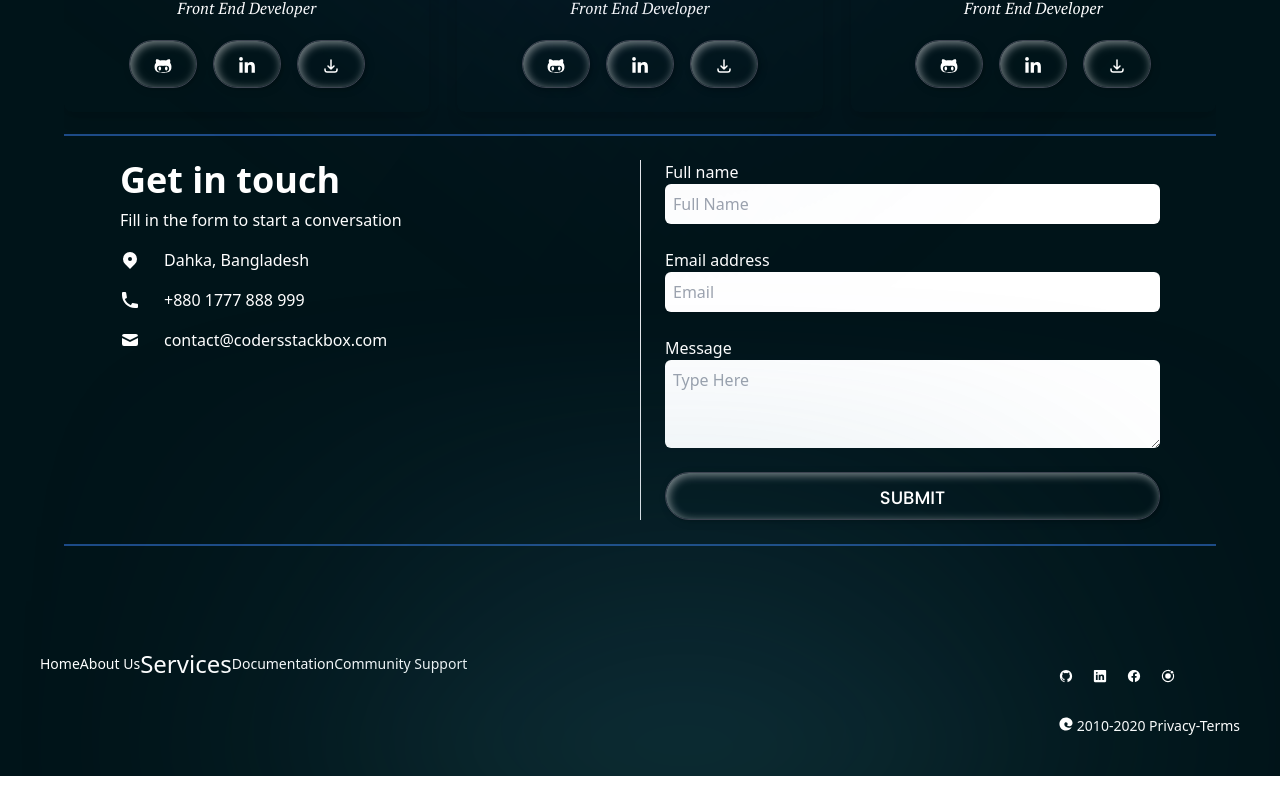
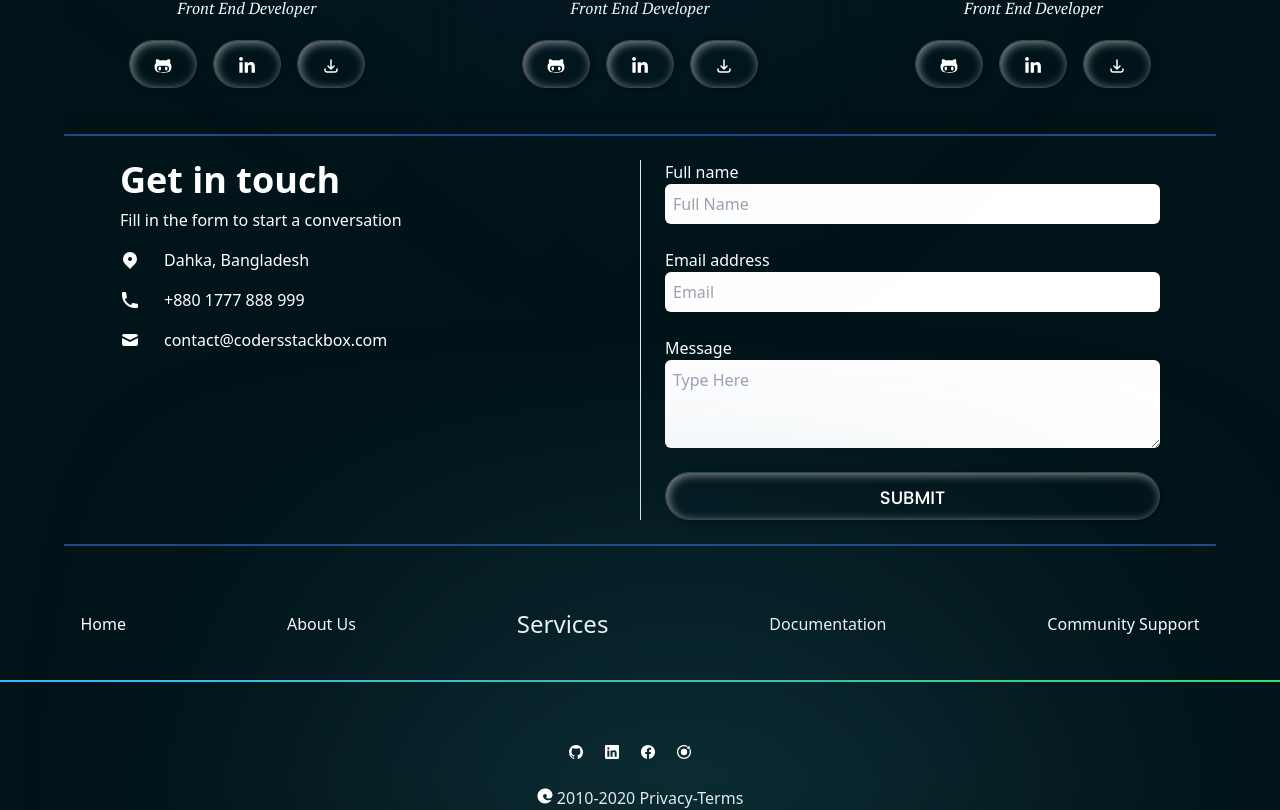
Before and after one commit to 1Md-Rakibul-Islam/coders-stackbox-client, a React (Create React App) app: page / in a window 1280 px wide. Shown: the part 2874-3684 px from the top of the page. Before the commit the page ends 3650 px from the top, so only its background shows below. Built offline with nearby package versions, Linux system fonts and the light colour scheme.

Commit message:
footer changes

```diff
--- a/src/Pages/Shared/Footer/Footer.js
+++ b/src/Pages/Shared/Footer/Footer.js
@@ -7,8 +7,9 @@ import styles from '../../../style';
 const Footer = () => {
     return (
 
-            <footer className={`${styles.boxWidth} mx-auto footer p-10 text-white relative flex justify-between `}>
+        <footer className={`${styles.boxWidth} mx-auto relative text-center `}>
             <div className="footer-gradient" />
+            <div className='w-full'>
                 <div>
 
                     <ul className='lg:flex md:flex sm:flex items-center mt-10 text-bold justify-around text-white'>
@@ -20,17 +21,19 @@ const Footer = () => {
                         {/* <li><Link to=''>Login</Link></li>
                         <li><Link to="">Sign Up</Link></li> */}
                     </ul>
+                    <div className='mt-10 bg-gradient-to-r from-accent to-secondary ' style={{ height: "2px" }} />
                 </div>
-                <hr className='mt-10'/>
-                <div className='text-white'>
+                <div className='text-white text-center'>
                     <div className='mt-5 mb-5 pt-10'>
                         <a className='mr-5 rounded-full ...' href=""><ion-icon name="logo-github"></ion-icon></a>
                         <a className='mr-5' href=""><ion-icon name="logo-linkedin"></ion-icon></a>
                         <a className='mr-5' href=""><ion-icon name="logo-facebook"></ion-icon></a>
                         <a className='mr-5' href=""><ion-icon name="logo-ionic"></ion-icon></a>
+
                     </div>
                     <div>
                         <a className='mt-5 mb-5 pt-10' href=""><ion-icon name="logo-edge"></ion-icon>  2010-2020 Privacy-Terms</a>
+                    </div>
                 </div>
             </div>
         </footer>
```
Lines whose indentation alone changed are shown as unchanged.
